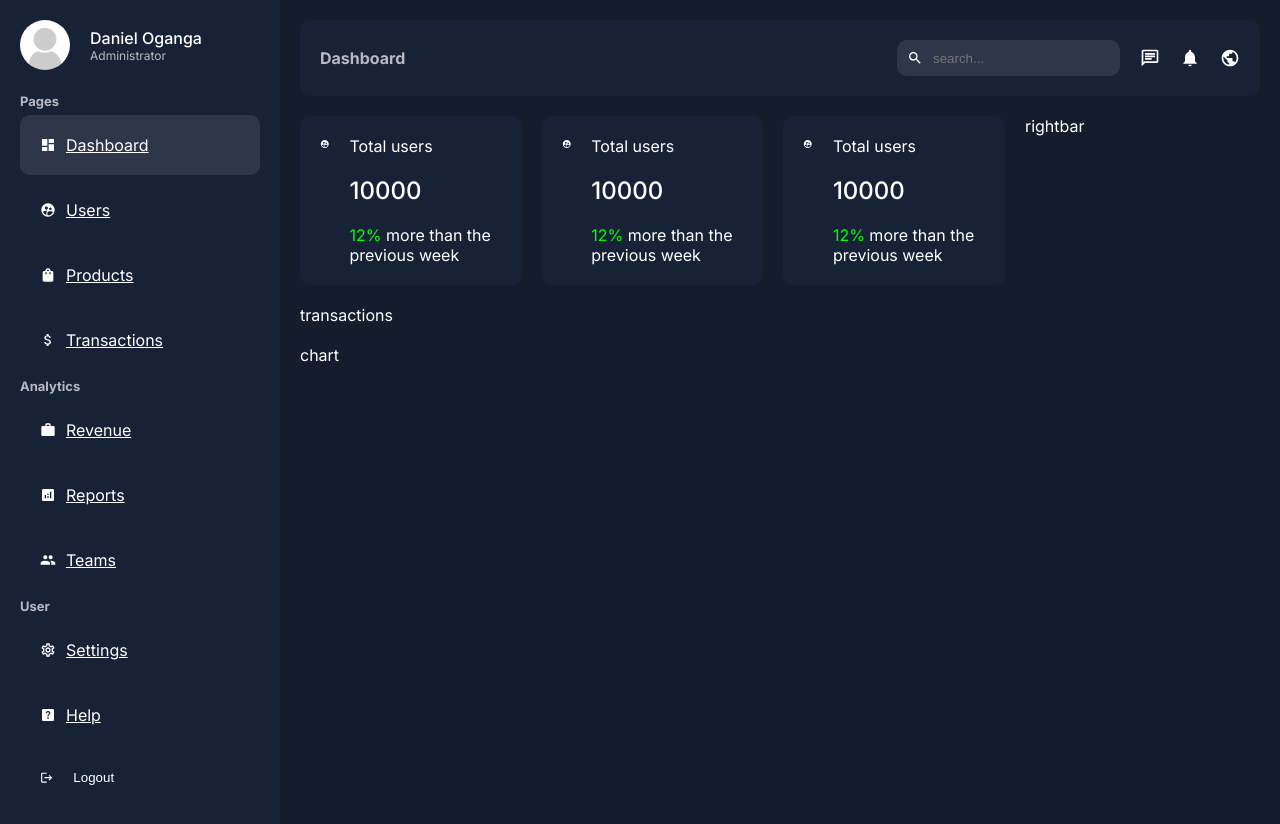
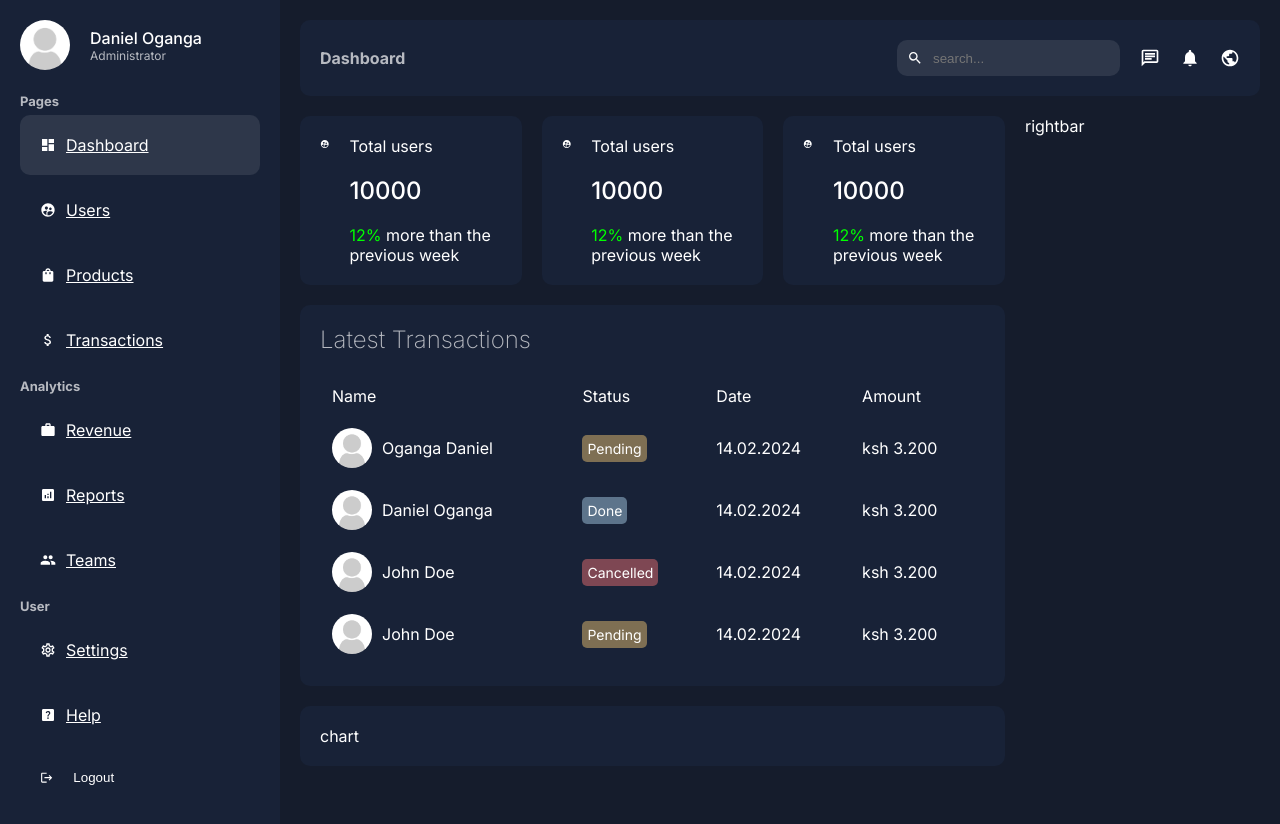
Before and after one commit to manlikeganga19/dashboard, a Next.js app: page /dashboard in a window 1280 px wide. Shown: the top 824 px of the page. Built offline with nearby package versions, Linux system fonts and the light colour scheme.

Commit message:
transactions

```diff
--- a/app/ui/dashboard/chart/chart.module.css
+++ b/app/ui/dashboard/chart/chart.module.css
@@ -1,3 +1,5 @@
-.container{
-
+.container {
+  background-color: var(--bgSoft);
+  padding: 20px;
+  border-radius: 10px;
 }
--- a/app/ui/dashboard/transactions/transactions.jsx
+++ b/app/ui/dashboard/transactions/transactions.jsx
@@ -1,9 +1,106 @@
-import React from 'react'
-import styles from "./transactions.module.css"
-const transactions = () => {
+import Image from "next/image";
+import styles from "./transactions.module.css";
+
+const Transactions = () => {
   return (
-    <div className={styles.container}>transactions</div>
-  )
-}
+    <div className={styles.container}>
+      <h2 className={styles.title}>Latest Transactions</h2>
+      <table className={styles.table}>
+        <thead>
+          <tr>
+            <td>Name</td>
+            <td>Status</td>
+            <td>Date</td>
+            <td>Amount</td>
+          </tr>
+        </thead>
+        <tbody>
+          <tr>
+            <td>
+              <div className={styles.user}>
+                <Image
+                  src="/noavatar.png"
+                  alt=""
+                  width={40}
+                  height={40}
+                  className={styles.userImage}
+                />
+                Oganga Daniel
+              </div>
+            </td>
+            <td>
+              <span className={`${styles.status} ${styles.pending}`}>
+                Pending
+              </span>
+            </td>
+            <td>14.02.2024</td>
+            <td>ksh 3.200</td>
+          </tr>
+          <tr>
+            <td>
+              <div className={styles.user}>
+                <Image
+                  src="/noavatar.png"
+                  alt=""
+                  width={40}
+                  height={40}
+                  className={styles.userImage}
+                />
+               Daniel Oganga
+              </div>
+            </td>
+            <td>
+              <span className={`${styles.status} ${styles.done}`}>Done</span>
+            </td>
+            <td>14.02.2024</td>
+            <td> ksh 3.200</td>
+          </tr>
+          <tr>
+            <td>
+              <div className={styles.user}>
+                <Image
+                  src="/noavatar.png"
+                  alt=""
+                  width={40}
+                  height={40}
+                  className={styles.userImage}
+                />
+                John Doe
+              </div>
+            </td>
+            <td>
+              <span className={`${styles.status} ${styles.cancelled}`}>
+                Cancelled
+              </span>
+            </td>
+            <td>14.02.2024</td>
+            <td> ksh 3.200</td>
+          </tr>
+          <tr>
+            <td>
+              <div className={styles.user}>
+                <Image
+                  src="/noavatar.png"
+                  alt=""
+                  width={40}
+                  height={40}
+                  className={styles.userImage}
+                />
+                John Doe
+              </div>
+            </td>
+            <td>
+              <span className={`${styles.status} ${styles.pending}`}>
+                Pending
+              </span>
+            </td>
+            <td>14.02.2024</td>
+            <td> ksh 3.200</td>
+          </tr>
+        </tbody>
+      </table>
+    </div>
+  );
+};
 
-export default transactions
+export default Transactions;
--- a/app/ui/dashboard/transactions/transactions.module.css
+++ b/app/ui/dashboard/transactions/transactions.module.css
@@ -0,0 +1,49 @@
+.container{
+  background-color: var(--bgSoft);
+  padding: 20px;
+  border-radius:10px ;
+}
+
+.title{
+  margin-bottom: 20px;
+  font-weight: 200;
+  color: var(--textSoft);
+}
+
+.table{
+  width: 100%;
+}
+
+.table td{
+  padding: 10px;
+}
+
+.user{
+  display: flex;
+  gap: 10px;
+  align-items: center;
+}
+
+.userImage{
+  object-fit: cover;
+  border-radius: 50%;
+}
+
+.status{
+  border-radius: 5px;
+  padding: 5px;
+  font-size: 14px;
+  color: white;
+}
+
+.pending{
+  background-color: #f7cb7375;
+}
+
+.done{
+  background-color: #afd6ee75;
+}
+
+.cancelled{
+  background-color: #f7737375;
+}
```
